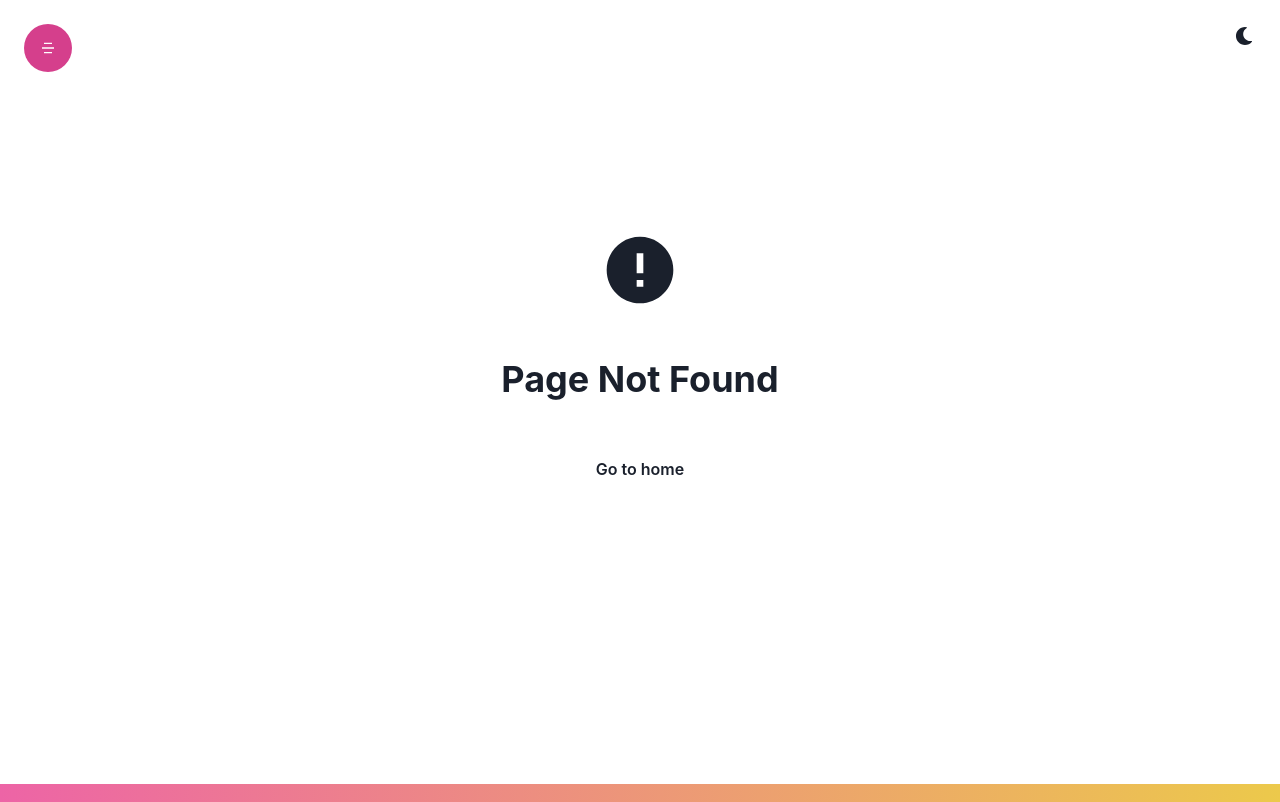
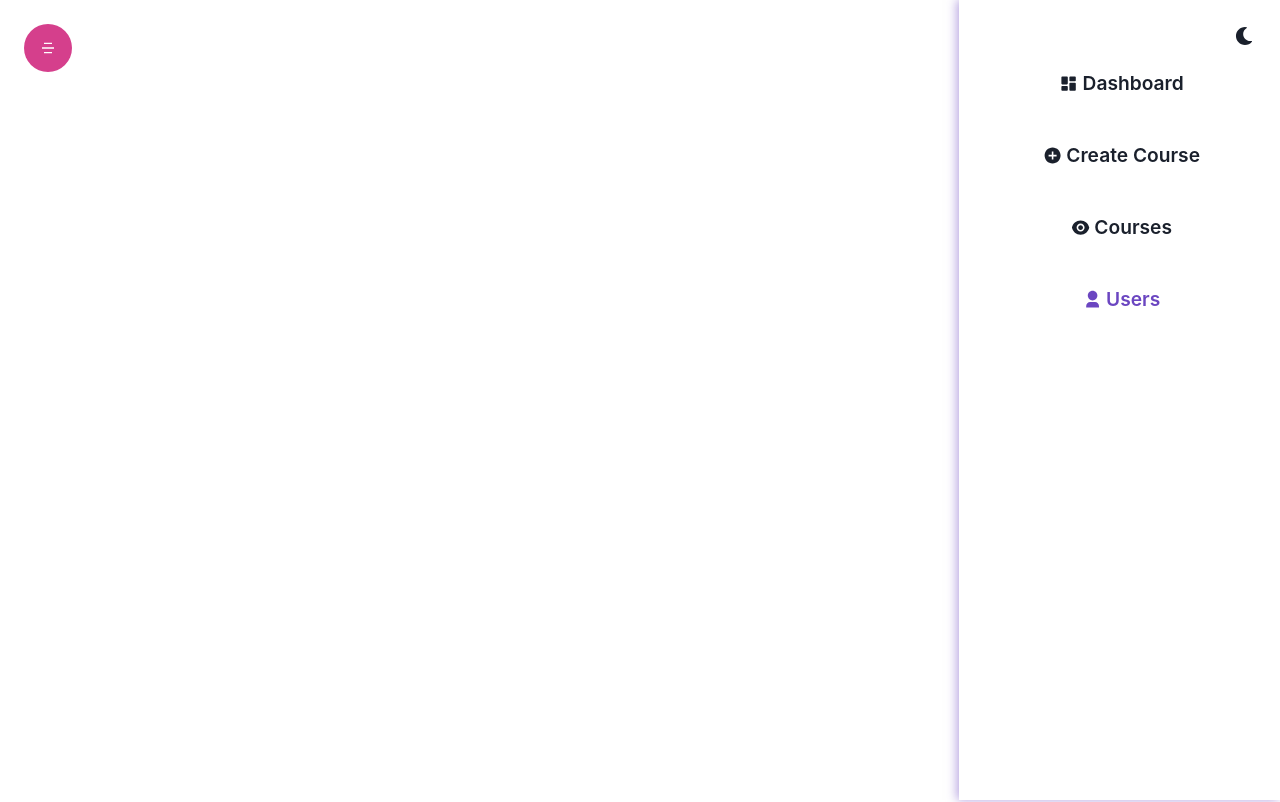
Before and after one commit to GAURANG-21/mern-app, a React (Vite) app in the folder CourseUp/: page /admin/users in a window 1280 px wide. Before the commit this address had no page. Shown: the top 802 px of the page. Built offline with nearby package versions, Linux system fonts and the light colour scheme.

Commit message:
Added dashboard and admin sidepanel

```diff
--- a/CourseUp/src/App.jsx
+++ b/CourseUp/src/App.jsx
@@ -19,6 +19,10 @@
 import Profile from "./component/Profile/Profile";
 import UpdateProfile from "./component/Profile/UpdateProfile";
 import ChangePassword from "./component/Profile/ChangePassword";
+import Dashboard from "./component/Admin/Dashboard/Dashboard";
+import CreateCourses from "./component/Admin/CreateCourse/CreateCourse";
+import AdminCourses from "./component/Admin/AdminCourses/AdminCourses";
+import User from "./component/Admin/Users/Users";
 
 function App() {
   return (
@@ -46,6 +50,12 @@
             path="/resetPassword/:token"
             element={<ResetPassword />}
           ></Route>
+
+          {/*Admin Routes*/}
+          <Route path="/admin/dashboard" element={<Dashboard />}></Route>
+          <Route path="/admin/createcourse" element={<CreateCourses />}></Route>
+          <Route path="/admin/courses" element={<AdminCourses />}></Route>
+          <Route path="/admin/users" element={<User />}></Route>
         </Routes>
         <Footer />
       </Router>
--- /dev/null
+++ b/CourseUp/src/component/Admin/AdminCourses/AdminCourses.jsx
@@ -0,0 +1,13 @@
+import { Box, Grid } from "@chakra-ui/react";
+import Sidebar from "../Sidebar";
+
+const AdminCourses = () => {
+  return (
+    <Grid minH={"100vh"} templateColumns={["1fr", "5fr 1fr"]}>
+      <Box></Box>
+      <Sidebar />
+    </Grid>
+  );
+};
+
+export default AdminCourses;
--- /dev/null
+++ b/CourseUp/src/component/Admin/CreateCourse/CreateCourse.jsx
@@ -0,0 +1,13 @@
+import { Box, Grid } from "@chakra-ui/react";
+import Sidebar from "../Sidebar";
+
+const CreateCourses = () => {
+  return (
+    <Grid minH={"100vh"} templateColumns={["1fr", "5fr 1fr"]}>
+      <Box></Box>
+      <Sidebar />
+    </Grid>
+  );
+};
+
+export default CreateCourses;
--- /dev/null
+++ b/CourseUp/src/component/Admin/Dashboard/Dashboard.jsx
@@ -0,0 +1,13 @@
+import { Box, Grid } from "@chakra-ui/react";
+import Sidebar from "../Sidebar";
+
+const Dashboard = () => {
+  return (
+    <Grid minH={"100vh"} templateColumns={["1fr", "5fr 1fr"]}>
+      <Box></Box>
+      <Sidebar />
+    </Grid>
+  );
+};
+
+export default Dashboard;
--- /dev/null
+++ b/CourseUp/src/component/Admin/Sidebar.jsx
@@ -0,0 +1,71 @@
+import { Button, VStack } from "@chakra-ui/react";
+import { useLocation } from "react-router-dom";
+import {
+  RiDashboardFill,
+  RiAddCircleFill,
+  RiEyeFill,
+  RiUser3Fill,
+} from "react-icons/ri";
+import { Link } from "react-router-dom";
+import PropTypes from "prop-types";
+
+const Sidebar = () => {
+  const location = useLocation();
+
+  return (
+    <VStack
+      spacing={"8"}
+      p="16"
+      boxShadow={"-2px 0 10px rgba(107, 70, 193, 0.5)"}
+    >
+      <LinkButton
+        url="dashboard"
+        Icon={RiDashboardFill}
+        text="Dashboard"
+        check={location.pathname === "/admin/dashboard"}
+      />
+      <LinkButton
+        url="createcourse"
+        Icon={RiAddCircleFill}
+        text="Create Course"
+        check={location.pathname === "/admin/createcourse"}
+      />
+      <LinkButton
+        url="courses"
+        Icon={RiEyeFill}
+        text="Courses"
+        check={location.pathname === "/admin/courses"}
+      />
+      <LinkButton
+        url="users"
+        Icon={RiUser3Fill}
+        text="Users"
+        check={location.pathname === "/admin/users"}
+      />
+    </VStack>
+  );
+};
+
+export default Sidebar;
+
+function LinkButton({ url, Icon, text, check }) {
+  return (
+    <Link to={`/admin/${url}`}>
+      <Button
+        fontSize={"larger"}
+        variant={"ghost"}
+        colorScheme={check ? "purple" : ""}
+      >
+        <Icon style={{ margin: "4px" }} />
+        {text}
+      </Button>
+    </Link>
+  );
+}
+
+LinkButton.propTypes = {
+  url: PropTypes.string,
+  Icon: PropTypes.element,
+  text: PropTypes.string,
+  check: PropTypes.bool,
+};
--- /dev/null
+++ b/CourseUp/src/component/Admin/Users/Users.jsx
@@ -0,0 +1,13 @@
+import { Box, Grid } from "@chakra-ui/react";
+import Sidebar from "../Sidebar";
+
+const User = () => {
+  return (
+    <Grid minH={"100vh"} templateColumns={["1fr", "5fr 1fr"]}>
+      <Box></Box>
+      <Sidebar />
+    </Grid>
+  );
+};
+
+export default User;
```
